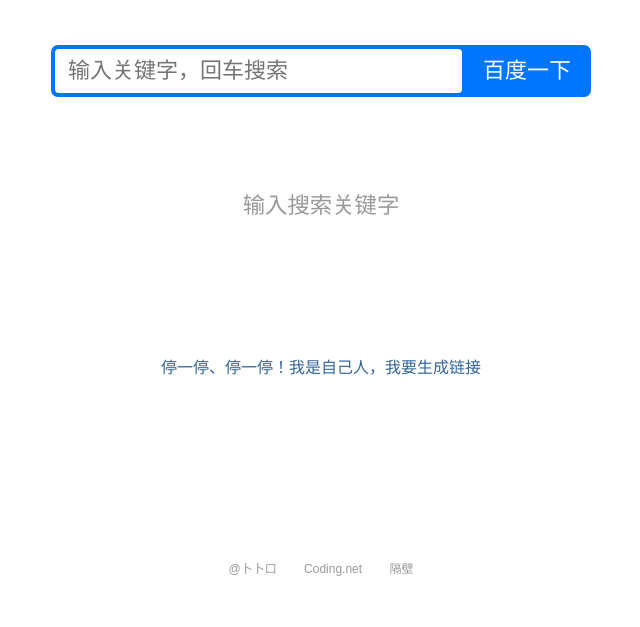
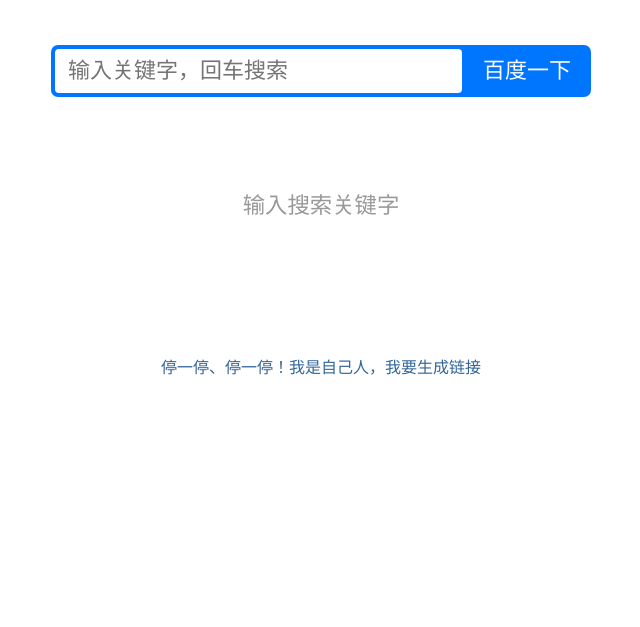
Before and after one commit to CiZaii/search, a plain HTML site: page search.html in a window 1280 px wide. Shown: the part 267-894 px from the top of the page, without its empty margins (319-959 px from the left). After the commit the page ends 800 px from the top, so only its background shows below. Drawn offline with Linux system fonts and the light colour scheme.

Commit message:
Update search.html

```diff
--- a/search.html
+++ b/search.html
@@ -256,6 +256,5 @@
         }, p.appendChild(n)
     }("//s95.cnzz.com/z_stat.php?id=1262857749&web_id=1262857749")
 }()</script>
-<footer><a href="//mouto.org">@卜卜口</a> <a href="//coding.net">Coding.net</a> <a href="//lmbtfy.cn">隔壁</a></footer>
 </body>
 </html>
```
